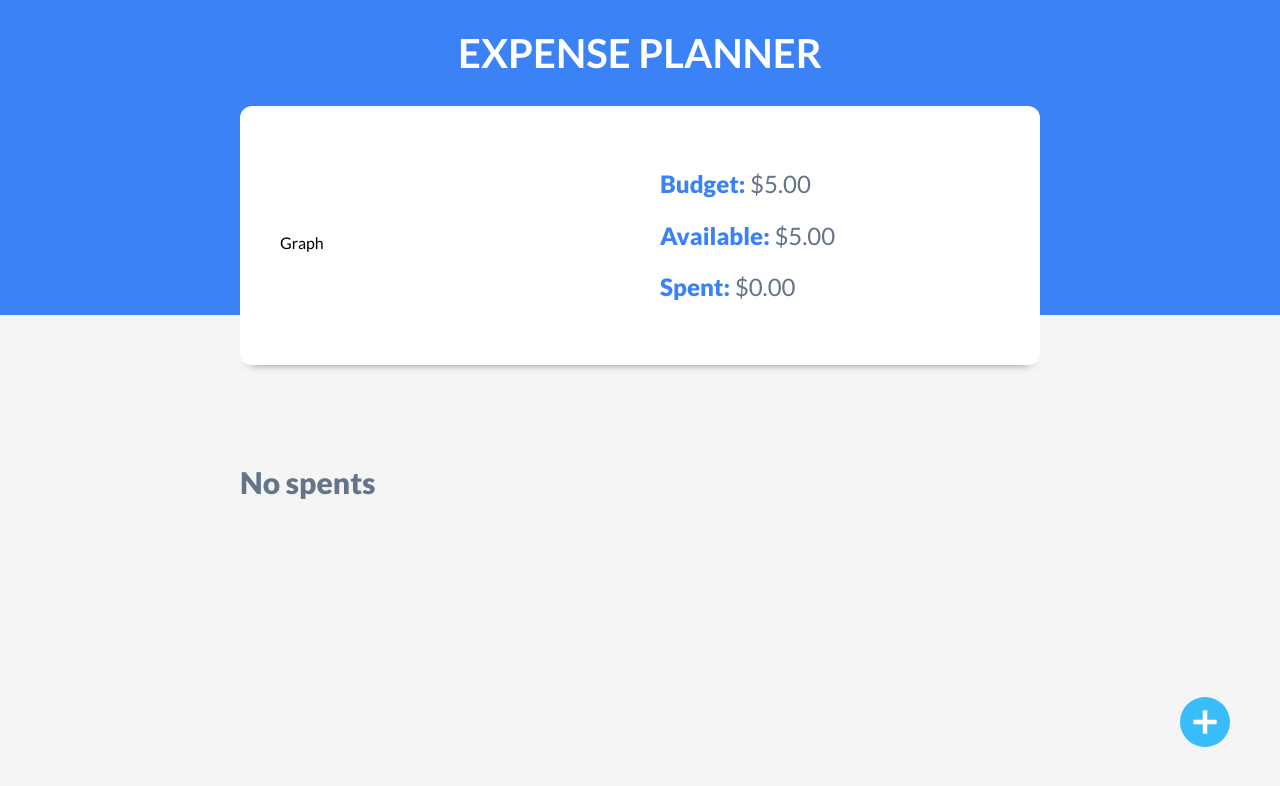
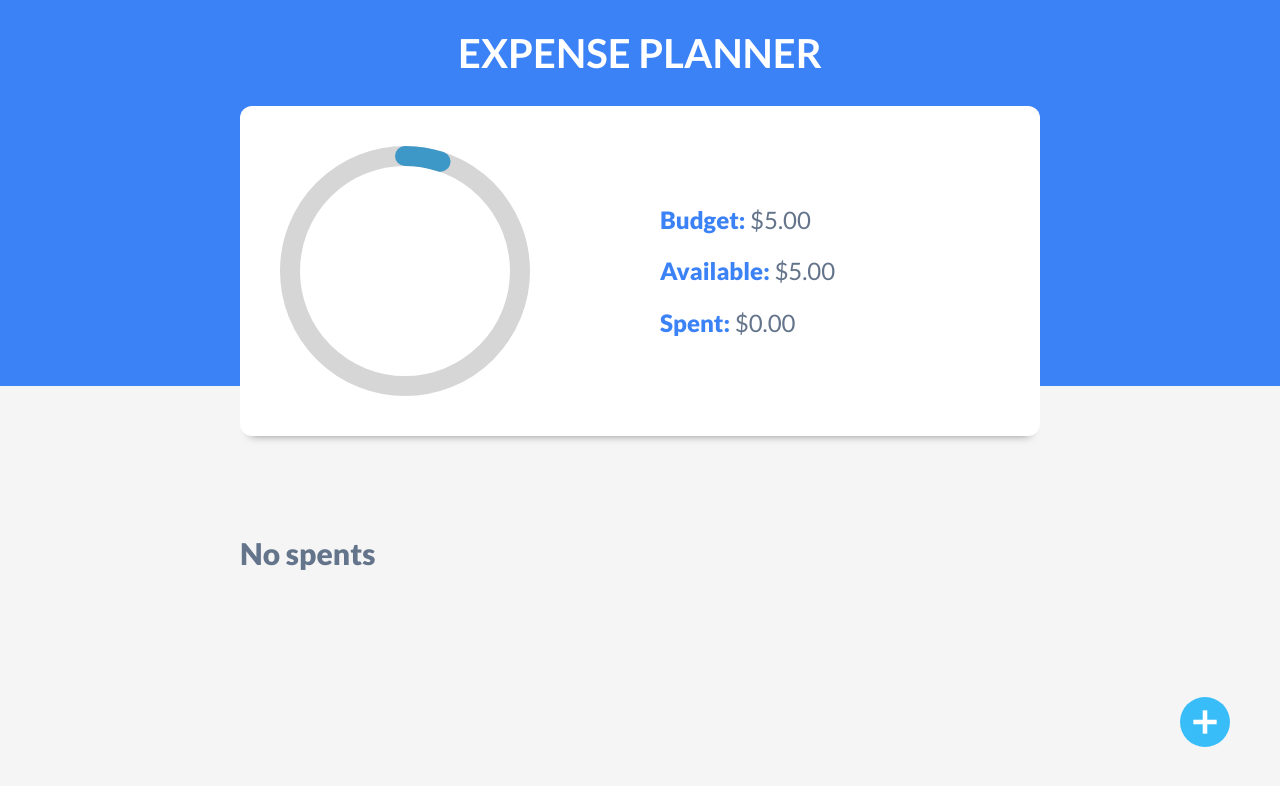
Before and after one commit to KennethJGR/Cost-Control, a React (Vite) app: page / in a window 1280 px wide. Both pictures are taken after typing "5" into the empty fields and a click on the input "Save". Shown: the top 786 px of the page. Built offline with nearby package versions, Linux system fonts and the light colour scheme.

Commit message:
creating wheel

```diff
--- a/package.json
+++ b/package.json
@@ -11,6 +11,7 @@
   "dependencies": {
     "prop-types": "^15.8.1",
     "react": "^18.2.0",
+    "react-circular-progressbar": "^2.1.0",
     "react-dom": "^18.2.0",
     "react-swipeable": "^7.0.0",
     "react-swipeable-list": "^1.7.1"
--- a/src/components/BudgetControl.jsx
+++ b/src/components/BudgetControl.jsx
@@ -1,5 +1,7 @@
 import React from "react";
 import { useState, useEffect } from "react";
+import { CircularProgressbar } from "react-circular-progressbar";
+import "react-circular-progressbar/dist/styles.css";
 
 const BudgetControl = ({ spent, budget }) => {
     const [available, setAvailable] = useState(0);
@@ -14,6 +16,13 @@ const BudgetControl = ({ spent, budget }) => {
         setAvailable(totalAvailable);
     }, [spent]);
 
+    const percentage = () => {
+        const totalSpent = spent.reduce((acc, curr) => curr.amount + acc, 0);
+
+        const totalAvailable = budget - totalSpent;
+        return totalAvailable;
+    };
+
     const formatBudget = (quantity) => {
         return quantity.toLocaleString("en-US", {
             style: "currency",
@@ -24,7 +33,7 @@ const BudgetControl = ({ spent, budget }) => {
     return (
         <div className="contenedor-presupuesto contenedor sombra dos-columnas">
             <div>
-                <p>Graph</p>
+                <CircularProgressbar value={budget} />
             </div>
 
             <div className="contenido-presupuesto">
```
Also changed, not shown: 1 other file (tests, documents, lock files or other folders).
